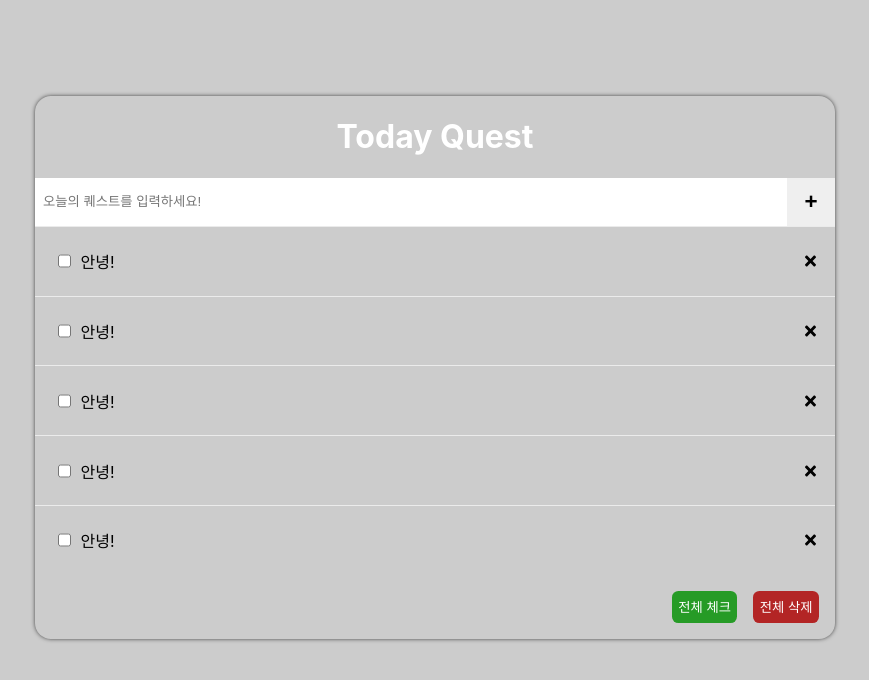
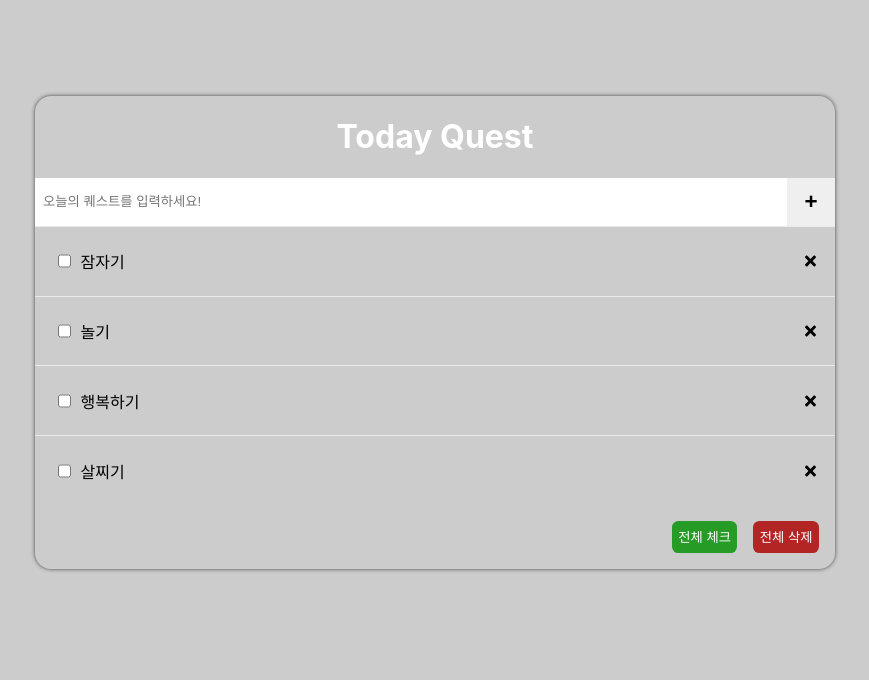
Before and after one commit to p-rowlet/todayquest, a React (Create React App) app: page / in a window 1280 px wide. Shown: the top 680 px of the page, without its empty margins (205-1074 px from the left). Built offline with nearby package versions, Linux system fonts and the light colour scheme.

Commit message:
퀘스트 리스트 출력 구현

```diff
--- a/src/components/quest_item/quest_item.jsx
+++ b/src/components/quest_item/quest_item.jsx
@@ -1,11 +1,11 @@
 import React from "react";
 import styles from "./quest_item.module.css";
 
-const QuestItem = (props) => {
+const QuestItem = ({quest}) => {
 	return (
 		<article className={styles.questitem}>
-			<input type="checkbox" name="list" className={styles.check} />{" "}
-			<p className={styles.questtext}>안녕!</p>{" "}
+			<input type="checkbox" name="list" className={styles.check} />
+			<p className={styles.questtext}>{quest.questName}</p>
 			<i className={styles.deleteicon} class="fas fa-times"></i>
 		</article>
 	);
--- a/src/components/quest_list/quest_list.jsx
+++ b/src/components/quest_list/quest_list.jsx
@@ -2,13 +2,11 @@ import React from 'react';
 import QuestItem from '../quest_item/quest_item';
 import styles from './quest_list.module.css';
 
-const QuestList = (props) => {
+const QuestList = ({quest}) => {
     return <section className={styles.list}>
-        <QuestItem />
-        <QuestItem />
-        <QuestItem />
-        <QuestItem />
-        <QuestItem />
+        {quest.map(item =>
+            <QuestItem quest = {item}/>
+            )}
     </section>
 }
 
--- a/src/components/quest_template/quest_template.jsx
+++ b/src/components/quest_template/quest_template.jsx
@@ -1,16 +1,25 @@
-import React from "react";
+import React, { useState } from "react";
 import QuestInsert from "../quest_Insert/quest_insert";
 import QuestList from "../quest_list/quest_list";
 import styles from "./quest_template.module.css";
 
 const QuestTemplate = (props) => {
+	const [quest, setQuest] = useState(
+		[
+			{questName : '잠자기', check : true, id :1},
+			{questName : '놀기', check : false, id :2},
+			{questName : '행복하기', check : false, id :3},
+			{questName : '살찌기', check : false, id :4}
+		]
+	);
+
 	return (
 		<div className={styles.container}>
 			<header className={styles.title}>
 				<h1>Today Quest</h1>
 			</header>
 			<QuestInsert />
-			<QuestList />
+			<QuestList quest={quest} key={quest.id}/>
 			<div className={styles.option}>
 				<button className={styles.allcheck}>전체 체크</button>
 				<button className={styles.alldelete}>전체 삭제</button>
```
